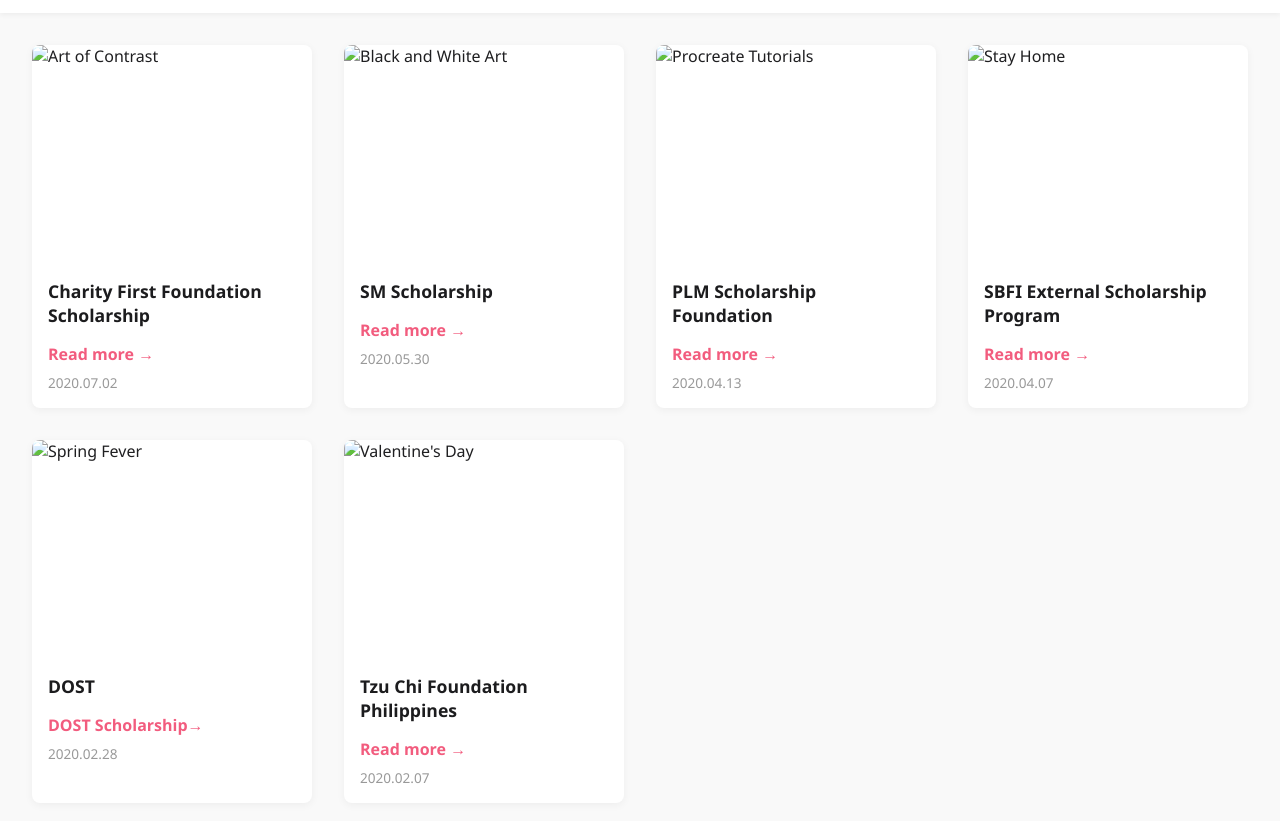
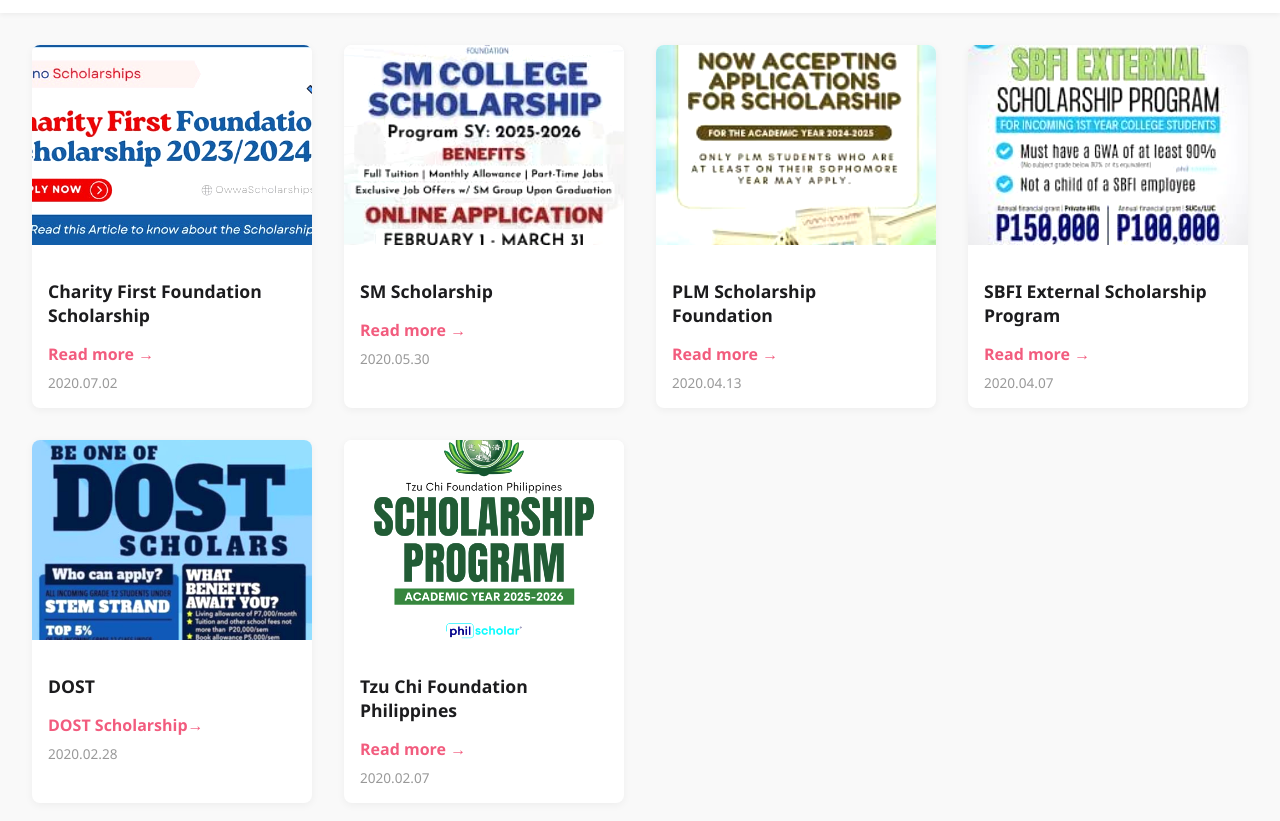
Before and after one commit to SAIN11221/PLM-iskohub, a plain HTML site: page index.html in a window 1280 px wide. Shown: the part 71-892 px from the top of the page. Drawn offline with Linux system fonts and the light colour scheme.

Commit message:
fix image

```diff
--- a/index.html
+++ b/index.html
@@ -27,7 +27,7 @@
 
   <main class="grid-container">
     <div class="card">
-      <img src="img1.jpeg" alt="Art of Contrast">
+      <img src="img/img1.jpeg" alt="Art of Contrast">
       <div class="card-content">
         <h3>Charity First Foundation Scholarship</h3>
         <a href="#">Read more →</a>
@@ -35,7 +35,7 @@
       </div>
     </div>
     <div class="card">
-      <img src="img2.jpeg" alt="Black and White Art">
+      <img src="img/img2.jpeg" alt="Black and White Art">
       <div class="card-content">
         <h3>SM Scholarship</h3>
         <a href="#">Read more →</a>
@@ -43,7 +43,7 @@
       </div>
     </div>
     <div class="card">
-      <img src="img3.jpeg" alt="Procreate Tutorials">
+      <img src="img/img3.jpeg" alt="Procreate Tutorials">
       <div class="card-content">
         <h3>PLM Scholarship Foundation</h3>
         <a href="#">Read more →</a>
@@ -51,7 +51,7 @@
       </div>
     </div>
     <div class="card">
-      <img src="img4.jpeg" alt="Stay Home">
+      <img src="img/img4.jpeg" alt="Stay Home">
       <div class="card-content">
         <h3>SBFI External Scholarship Program</h3>
         <a href="#">Read more →</a>
@@ -59,7 +59,7 @@
       </div>
     </div>
     <div class="card">
-      <img src="img5.jpeg" alt="Spring Fever">
+      <img src="img/img5.jpeg" alt="Spring Fever">
       <div class="card-content">
         <h3>DOST </h3>
         <a href="#">DOST Scholarship→</a>
@@ -67,7 +67,7 @@
       </div>
     </div>
     <div class="card">
-      <img src="img6.jpeg" alt="Valentine's Day">
+      <img src="img/img6.jpeg" alt="Valentine's Day">
       <div class="card-content">
         <h3>Tzu Chi Foundation Philippines</h3>
         <a href="#">Read more →</a>
```
